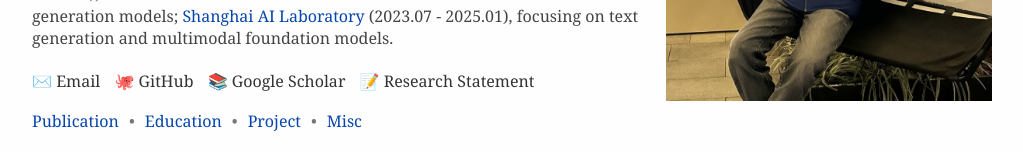
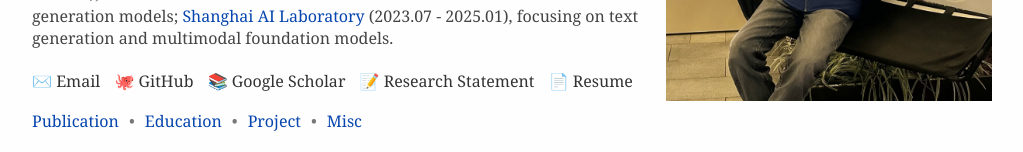
Before and after one commit to YanMaaaa/YanMaaaa.github.io, a website: page index.html in a window 1280 px wide. Shown: the part 418-570 px from the top of the page, without its empty margins (128-1151 px from the left). Drawn offline with Linux system fonts and the light colour scheme.

Commit message:
update resume

```diff
--- a/index.html
+++ b/index.html
@@ -540,6 +540,9 @@ where I contributed to the M-series foundation models and Hailuo video generatio
 <a href="assets/research_statement.pdf" class="link-spaced" target="_blank" rel="noopener">
 <span>📝 Research Statement</span>
 </a>
+<a href="assets/CV_EN.pdf" class="link-spaced" target="_blank" rel="noopener">
+<span>📄 Resume</span>
+</a>
 </div>
 
 <ul class="toc-list">
```
Also changed, not shown: 1 other file.
